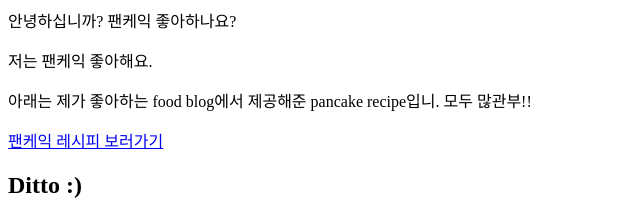
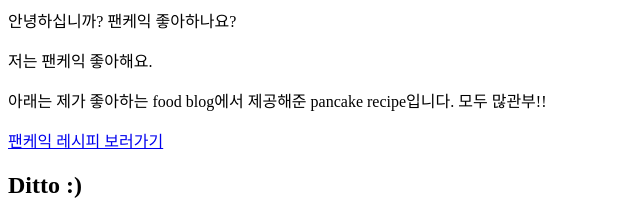
Before and after one commit to emilyminkyounglee/super-duper-pancake, a plain HTML site: page index.html in a window 1280 px wide. Shown: the top 216 px of the page, 0-640 px from the left. Drawn offline with Linux system fonts and the light colour scheme.

Commit message:
Update index.html

```diff
--- a/index.html
+++ b/index.html
@@ -4,7 +4,7 @@
 
 <h>안녕하십니까? 팬케익 좋아하나요?</h>
 <p>저는 팬케익 좋아해요.</p>
-<p>아래는 제가 좋아하는 food blog에서 제공해준 pancake recipe입니. 모두 많관부!!</p>
+<p>아래는 제가 좋아하는 food blog에서 제공해준 pancake recipe입니다. 모두 많관부!!</p>
 <a href="https://preppykitchen.com/pancake-recipe/" target="_blank" rel="noopener">
   팬케익 레시피 보러가기
 </a>
```
